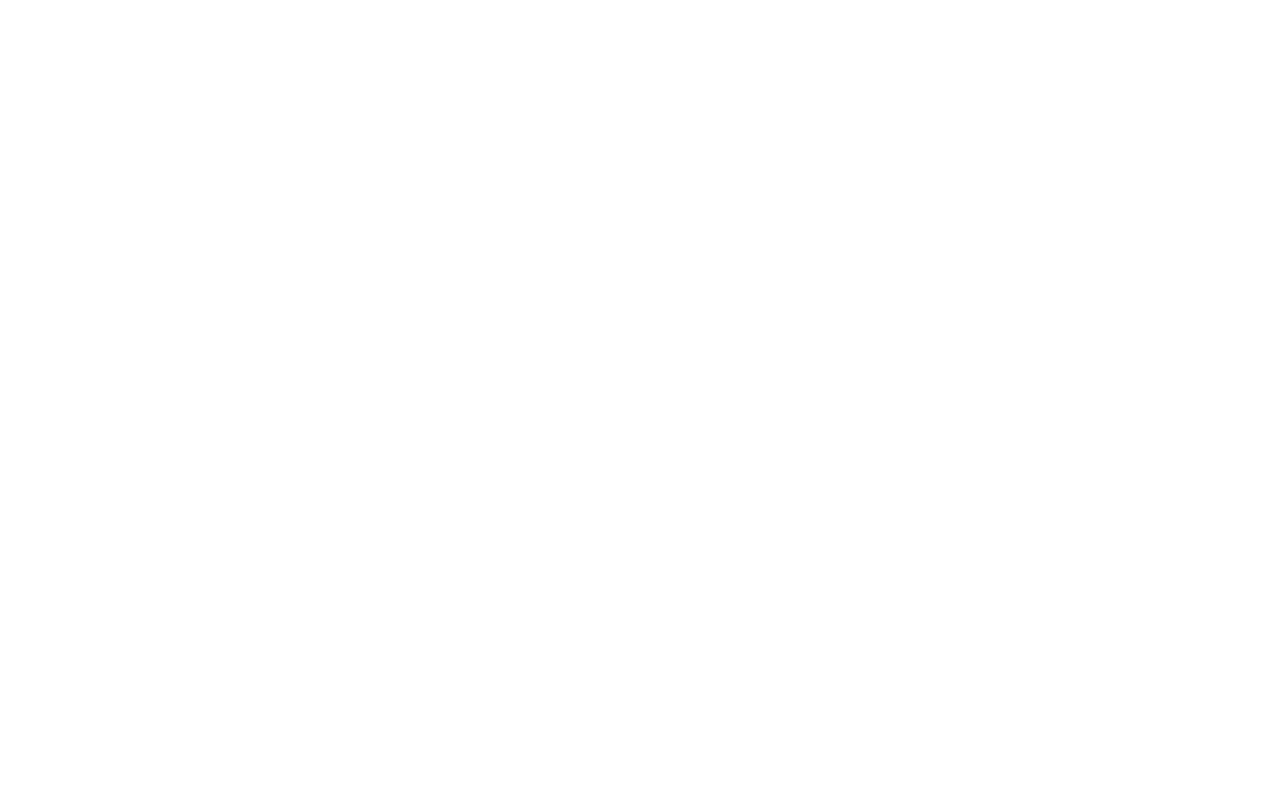
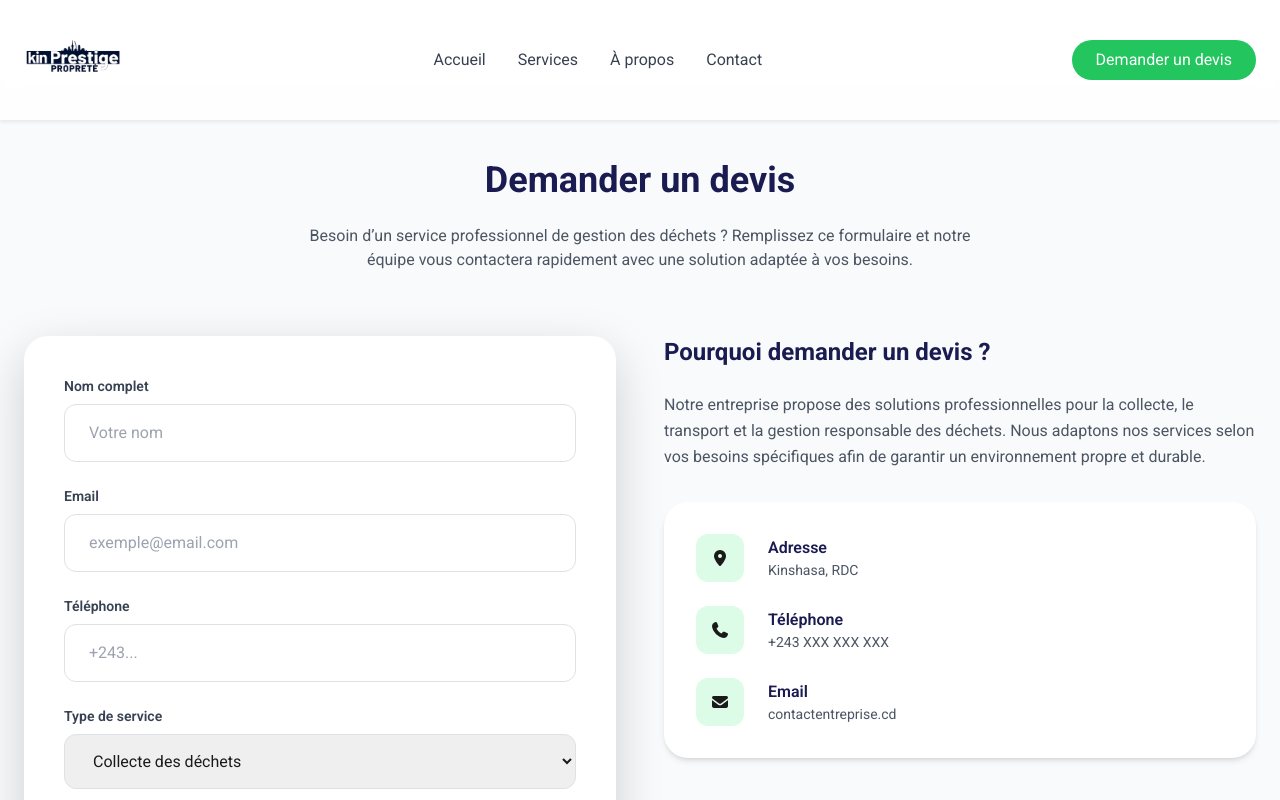
Before and after one commit to Michee-kolony/kinprestige, an Angular app: page /kinprestige/contact in a window 1280 px wide. Before the commit this address led to /. Shown: the top 800 px of the page. Built offline with nearby package versions, Linux system fonts and the light colour scheme.

Commit message:
mises à jour

```diff
--- a/src/app/app-routing.module.ts
+++ b/src/app/app-routing.module.ts
@@ -3,6 +3,7 @@
 import { KinprestigeComponent } from './client/kinprestige/kinprestige.component';
 import { HomeComponent } from './client/home/home.component';
 import { ServicesComponent } from './client/services/services.component';
+import { ContactComponent } from './client/contact/contact.component';
 
 const routes: Routes = [
   {path: "", redirectTo:"/kinprestige", pathMatch:"full"},
@@ -10,7 +11,8 @@
     children: [
       {path: '', redirectTo:"home", pathMatch:"full"},
       {path:'home', component: HomeComponent},
-      {path:'services', component : ServicesComponent}
+      {path:'services', component : ServicesComponent},
+      {path:'contact', component: ContactComponent}
     ]
    }
 ];
--- a/src/app/client/contact/contact.component.html
+++ b/src/app/client/contact/contact.component.html
@@ -1 +1,155 @@
-<p>contact works!</p>
+<section class="bg-gray-50 py-20 lg:pb-[10%] pb-[40%]">
+  <div class="max-w-7xl mx-auto px-6">
+
+    <!-- TITRE -->
+    <div class="text-center mb-16">
+      <h2 class="text-3xl md:text-4xl font-bold text-[#1a1b50] mb-4">
+        Demander un devis
+      </h2>
+      <p class="text-gray-600 max-w-2xl mx-auto">
+        Besoin d’un service professionnel de gestion des déchets ?
+        Remplissez ce formulaire et notre équipe vous contactera rapidement
+        avec une solution adaptée à vos besoins.
+      </p>
+    </div>
+
+    <!-- GRID -->
+    <div class="grid grid-cols-1 lg:grid-cols-2 gap-12 items-start">
+
+      <!-- FORMULAIRE -->
+      <div class="bg-white p-8 md:p-10 rounded-3xl shadow-lg">
+
+        <form class="space-y-6">
+
+          <!-- NOM -->
+          <div>
+            <label class="block text-sm font-semibold text-gray-700 mb-2">
+              Nom complet
+            </label>
+            <input
+              type="text"
+              placeholder="Votre nom"
+              class="w-full border border-gray-300 rounded-xl px-4 py-3 focus:ring-2 focus:ring-green-500 focus:outline-none"
+            >
+          </div>
+
+          <!-- EMAIL -->
+          <div>
+            <label class="block text-sm font-semibold text-gray-700 mb-2">
+              Email
+            </label>
+            <input
+              type="email"
+              placeholder="exemple@email.com"
+              class="w-full border border-gray-300 rounded-xl px-4 py-3 focus:ring-2 focus:ring-green-500 focus:outline-none"
+            >
+          </div>
+
+          <!-- TELEPHONE -->
+          <div>
+            <label class="block text-sm font-semibold text-gray-700 mb-2">
+              Téléphone
+            </label>
+            <input
+              type="text"
+              placeholder="+243..."
+              class="w-full border border-gray-300 rounded-xl px-4 py-3 focus:ring-2 focus:ring-green-500 focus:outline-none"
+            >
+          </div>
+
+          <!-- TYPE SERVICE -->
+          <div>
+            <label class="block text-sm font-semibold text-gray-700 mb-2">
+              Type de service
+            </label>
+            <select
+              class="w-full border border-gray-300 rounded-xl px-4 py-3 focus:ring-2 focus:ring-green-500 focus:outline-none"
+            >
+              <option>Collecte des déchets</option>
+              <option>Nettoyage industriel</option>
+              <option>Gestion des déchets ménagers</option>
+              <option>Nettoyage urbain</option>
+              <option>Autre</option>
+            </select>
+          </div>
+
+          <!-- MESSAGE -->
+          <div>
+            <label class="block text-sm font-semibold text-gray-700 mb-2">
+              Détails de votre demande
+            </label>
+            <textarea
+              rows="5"
+              placeholder="Expliquez votre besoin..."
+              class="w-full border border-gray-300 rounded-xl px-4 py-3 focus:ring-2 focus:ring-green-500 focus:outline-none"
+            ></textarea>
+          </div>
+
+          <!-- BOUTON -->
+          <button
+            type="submit"
+            class="w-full bg-green-600 hover:bg-green-700 text-white font-semibold py-3 rounded-xl transition duration-300"
+          >
+            Envoyer la demande
+          </button>
+
+        </form>
+
+      </div>
+
+      <!-- INFO CONTACT -->
+      <div class="space-y-8">
+
+        <div>
+          <h3 class="text-2xl font-bold text-[#1a1b50] mb-4">
+            Pourquoi demander un devis ?
+          </h3>
+          <p class="text-gray-600 leading-relaxed">
+            Notre entreprise propose des solutions professionnelles
+            pour la collecte, le transport et la gestion responsable
+            des déchets. Nous adaptons nos services selon vos besoins
+            spécifiques afin de garantir un environnement propre et durable.
+          </p>
+        </div>
+
+        <!-- CARTE CONTACT -->
+        <div class="bg-white p-8 rounded-3xl shadow-md space-y-6">
+
+          <div class="flex items-center gap-4">
+            <div class="w-12 h-12 bg-green-100 flex items-center justify-center rounded-xl">
+              <i class="fa-solid fa-location-dot"></i>
+            </div>
+            <div>
+              <p class="font-semibold text-[#1a1b50]">Adresse</p>
+              <p class="text-gray-600 text-sm">Kinshasa, RDC</p>
+            </div>
+          </div>
+
+          <div class="flex items-center gap-4">
+             <div class="w-12 h-12 bg-green-100 flex items-center justify-center rounded-xl">
+              <i class="fa-solid fa-phone"></i>
+            </div>
+            <div>
+              <p class="font-semibold text-[#1a1b50]">Téléphone</p>
+              <p class="text-gray-600 text-sm">+243 XXX XXX XXX</p>
+            </div>
+          </div>
+
+          <div class="flex items-center gap-4">
+            <div class="w-12 h-12 bg-green-100 flex items-center justify-center rounded-xl">
+              <i class="fa-solid fa-envelope"></i>
+            </div>
+            <div>
+              <p class="font-semibold text-[#1a1b50]">Email</p>
+              <p class="text-gray-600 text-sm">contactentreprise.cd</p>
+            </div>
+          </div>
+
+        </div>
+
+      </div>
+
+    </div>
+
+  </div>
+</section>
--- a/src/app/client/home/home.component.html
+++ b/src/app/client/home/home.component.html
@@ -311,7 +311,7 @@
   </div>
 </section>
 
-<section class="bg-gradient-to-b from-gray-50 to-white py-16 px-4 md:px-8 pb-[30%] lg:pb-[10%]">
+<section class="bg-gradient-to-b from-gray-50 to-white py-16 px-4 md:px-8 pb-[40%] lg:pb-[10%]">
   <div class="max-w-7xl mx-auto">
     <!-- En-tête de section -->
     <div class="text-center mb-12">
--- a/src/app/client/navbar/navbar.component.html
+++ b/src/app/client/navbar/navbar.component.html
@@ -28,7 +28,7 @@
           À propos
           <span class="absolute bottom-0 left-0 w-0 h-0.5 bg-blue-600 transition-all duration-300 group-hover:w-full"></span>
         </a>
-        <a routerLink="/kinprestige/services"
+        <a routerLink="/kinprestige/contact"
            class="relative text-gray-700 hover:text-blue-600 transition-colors duration-200 group">
           Contact
           <span class="absolute bottom-0 left-0 w-0 h-0.5 bg-blue-600 transition-all duration-300 group-hover:w-full"></span>
```
